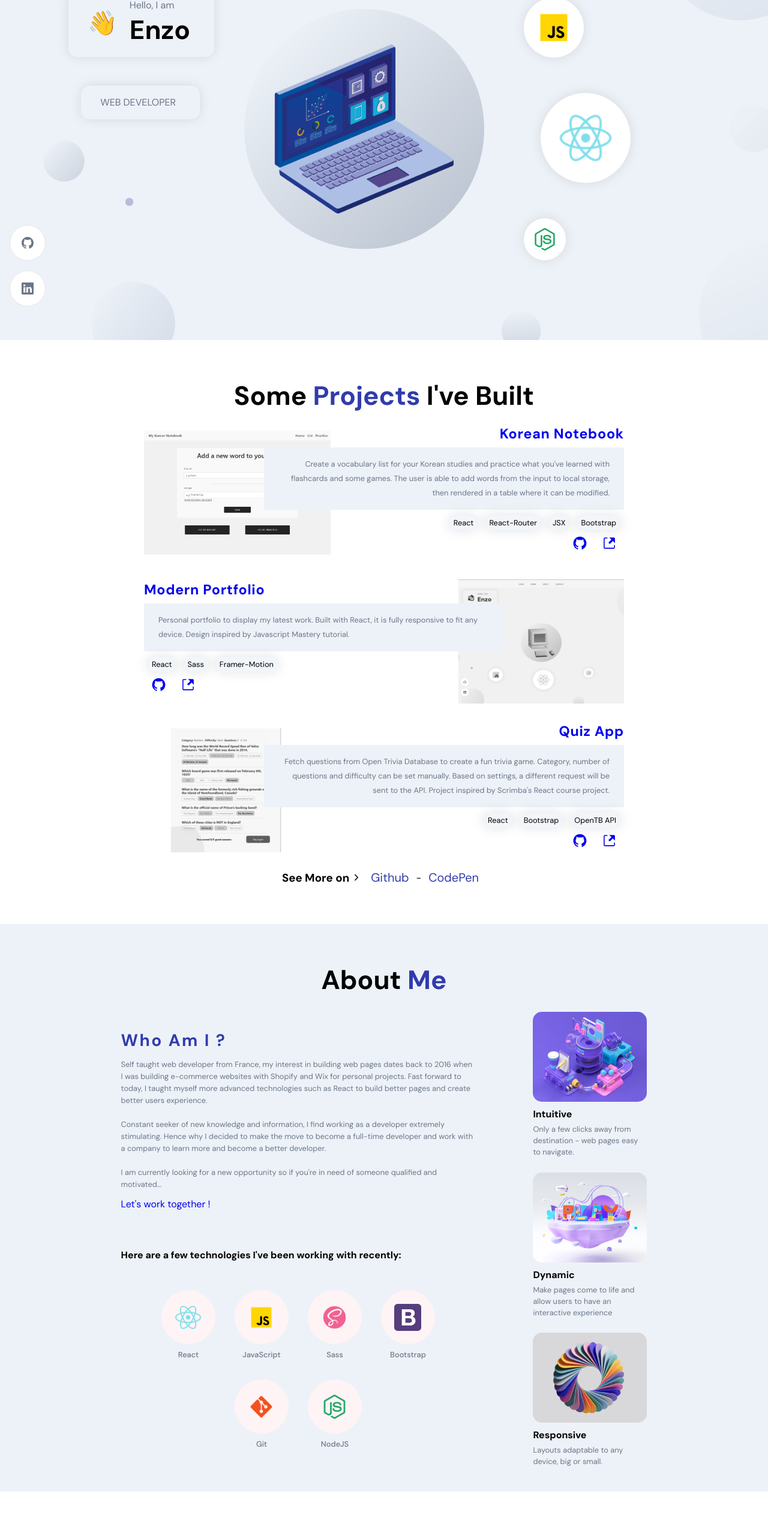
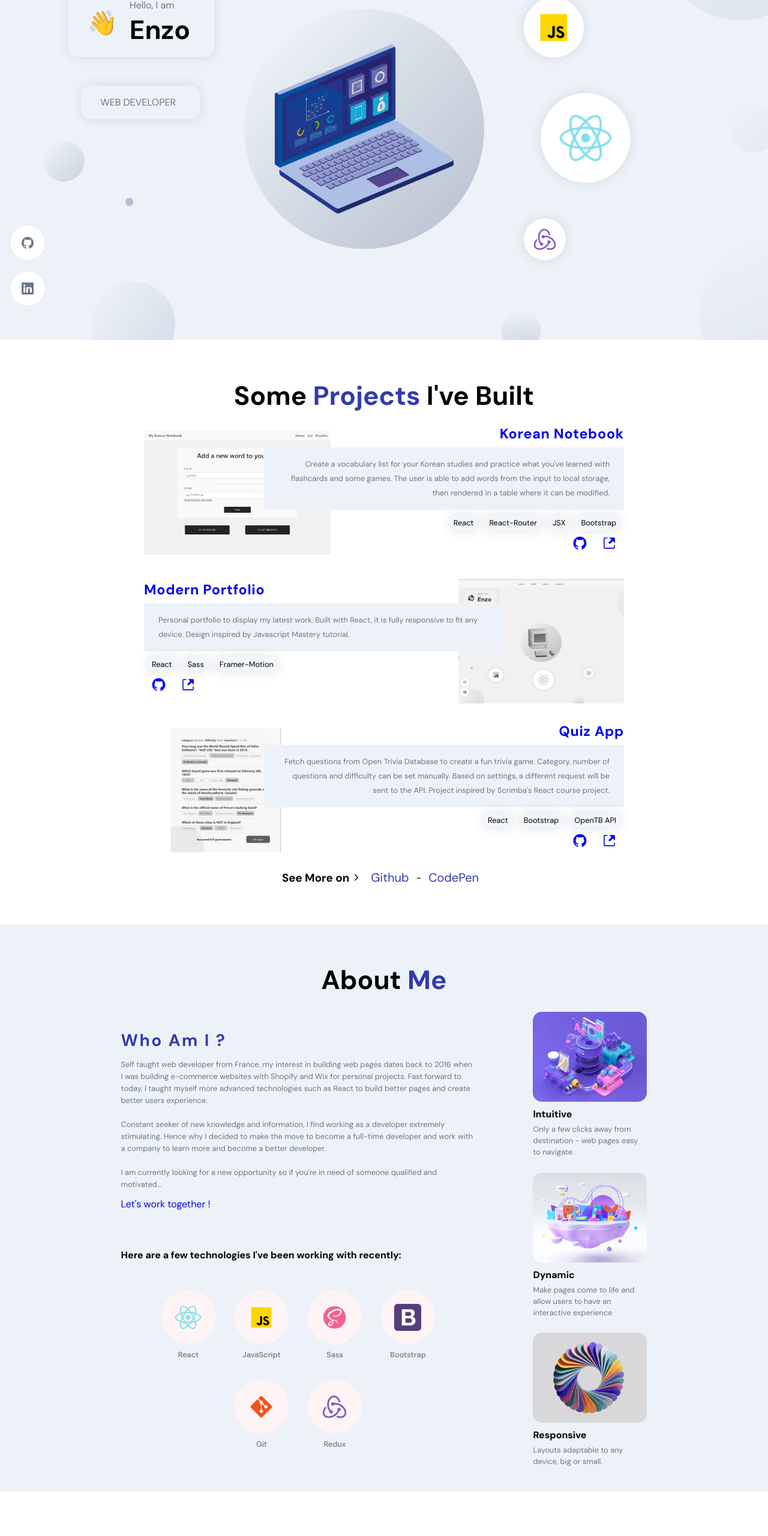
Before and after one commit to enzof23/portfolio, a React (Create React App) app: page / in a window 1280 px wide. Shown: the part 233-2794 px from the top of the page at 60% size. Built offline with nearby package versions, Linux system fonts and the light colour scheme; no server answers.

Commit message:
update images

```diff
--- a/src/constants/data/about.js
+++ b/src/constants/data/about.js
@@ -20,8 +20,8 @@ const skills = [
     image: "git",
   },
   {
-    name: "NodeJS",
-    image: "node",
+    name: "Redux",
+    image: "redux",
   },
 ];
 
--- a/src/constants/images.js
+++ b/src/constants/images.js
@@ -5,6 +5,7 @@ import html from "../assets/html.png";
 import javascript from "../assets/javascript.png";
 import node from "../assets/node.png";
 import react from "../assets/react.png";
+import redux from "../assets/redux.png";
 import sass from "../assets/sass.png";
 import korean from "../assets/korean.png";
 import quiz from "../assets/quiz-app.png";
@@ -27,6 +28,7 @@ export default {
   javascript,
   node,
   react,
+  redux,
   sass,
   about01,
   about02,
--- a/src/container/Header/Header.jsx
+++ b/src/container/Header/Header.jsx
@@ -68,7 +68,8 @@ const Header = () => {
         whileInView={scaleVariants.whileInView}
         className="app__header-circles"
       >
-        {[images.javascript, images.react, images.node].map((circle, index) => (
+        {[images.javascript, images.react, images.redux].map(
+          (circle, index) => (
             <motion.div
               whileHover={{ scale: 1.2 }}
               transition={{ duration: 0.5, type: "tween" }}
@@ -77,7 +78,8 @@ const Header = () => {
             >
               <img src={circle} alt={circle}></img>
             </motion.div>
-        ))}
+          )
+        )}
       </motion.div>
     </div>
   );
```
Also changed, not shown: src/assets/redux.png (added). Lines whose indentation alone changed are shown as unchanged.
